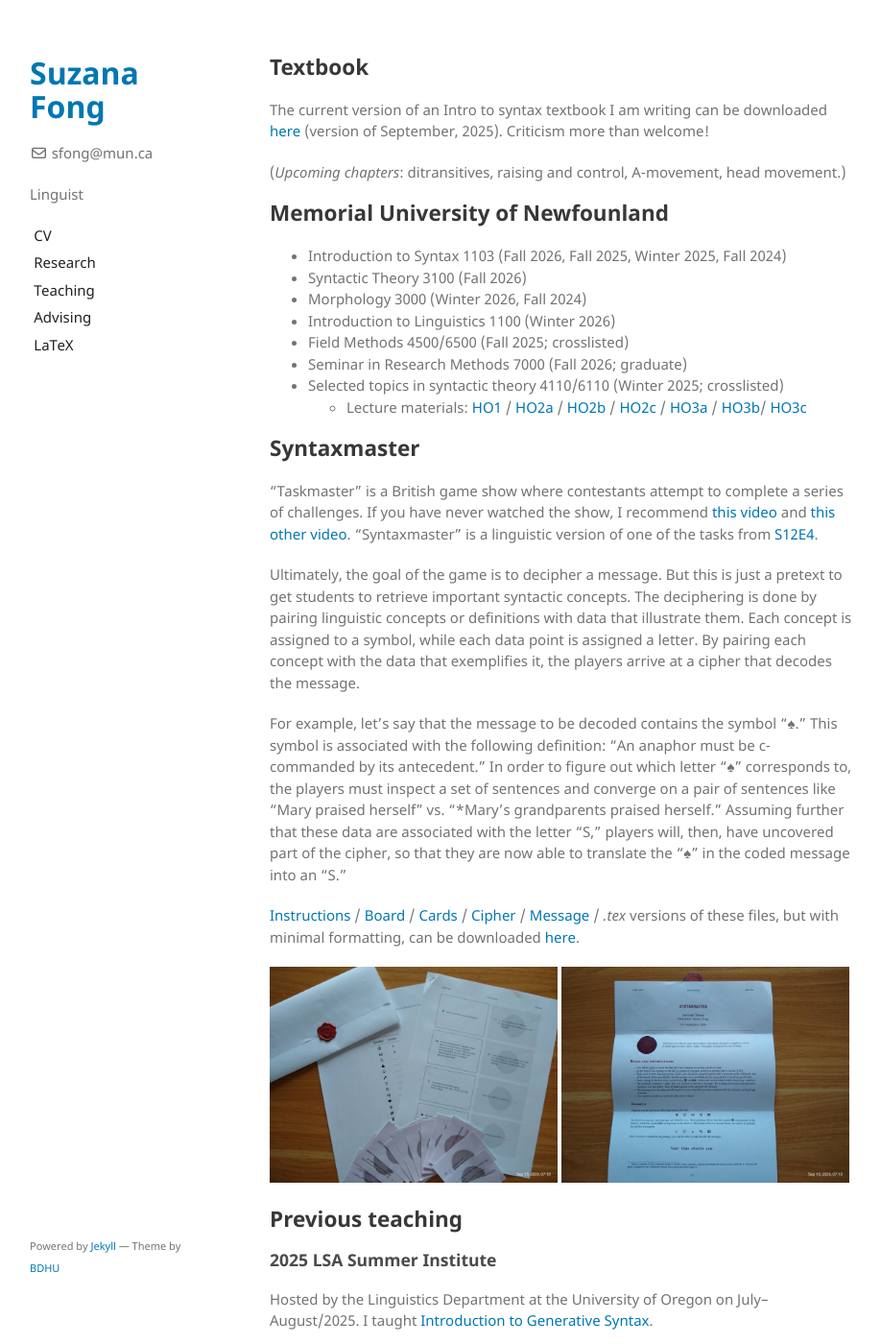
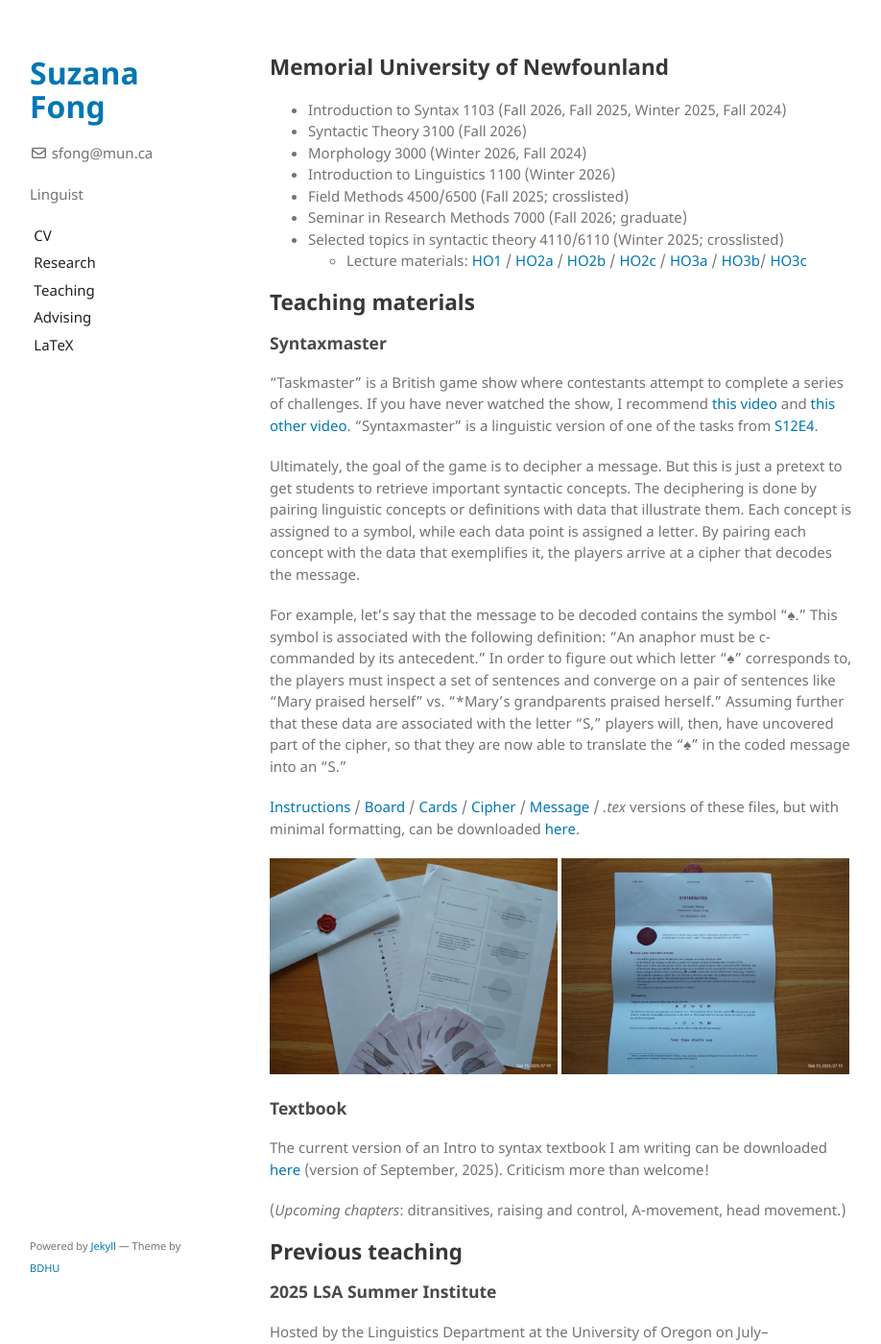
Before and after one commit to sznfng/sznfng.github.io, a Jekyll site: the page built from teaching.md, in a window 1280 px wide and 1400 px high. Shown: the whole window at 96% size, without its empty margins (179-1097 px from the left). Built offline with Jekyll 4.4.1, drawn with Linux system fonts in a browser that asks for light colours.

Commit message:
Update teaching.md

```diff
--- a/teaching.md
+++ b/teaching.md
@@ -18,7 +12,9 @@ The current version of an Intro to syntax textbook I am writing can be downloade
 + Selected topics in syntactic theory 4110/6110 (Winter 2025; crosslisted)
   + Lecture materials: [HO1](https://sznfng.github.io/files/agree_course/Selected_topics_in_syntactic_theory_4110_6110_Winter_2025_handout%201.pdf) / [HO2a](https://sznfng.github.io/files/agree_course/Selected_topics_in_syntactic_theory_4110_6110_Winter_2025_handout%202a.pdf) / [HO2b](https://sznfng.github.io/files/agree_course/Selected_topics_in_syntactic_theory_4110_6110_Winter_2025_handout%202b.pdf) / [HO2c](https://sznfng.github.io/files/agree_course/Selected_topics_in_syntactic_theory_4110_6110_Winter_2025_handout%202c.pdf) / [HO3a](https://sznfng.github.io/files/agree_course/Selected_topics_in_syntactic_theory_4110_6110_Winter_2025_handout%203a.pdf) / [HO3b](https://sznfng.github.io/files/agree_course/Selected_topics_in_syntactic_theory_4110_6110_Winter_2025_handout%203b.pdf)/ [HO3c](https://sznfng.github.io/files/agree_course/Selected_topics_in_syntactic_theory_4110_6110_Winter_2025_handout%203c.pdf)
 
-## Syntaxmaster
+## Teaching materials
+
+### Syntaxmaster
 
 "Taskmaster" is a British game show where contestants attempt to complete a series of challenges. If you have never watched the show, I recommend [this video](https://www.youtube.com/watch?v=AzzJytRJGRY) and [this other video](https://www.youtube.com/watch?v=emz6GVWvJlo&t=24s). "Syntaxmaster" is a linguistic version of one of the tasks from [S12E4](https://www.youtube.com/watch?v=b_oXhJqhVB0).
 
```
Also changed, not shown: other parts of teaching.md (+6 -6 lines).
